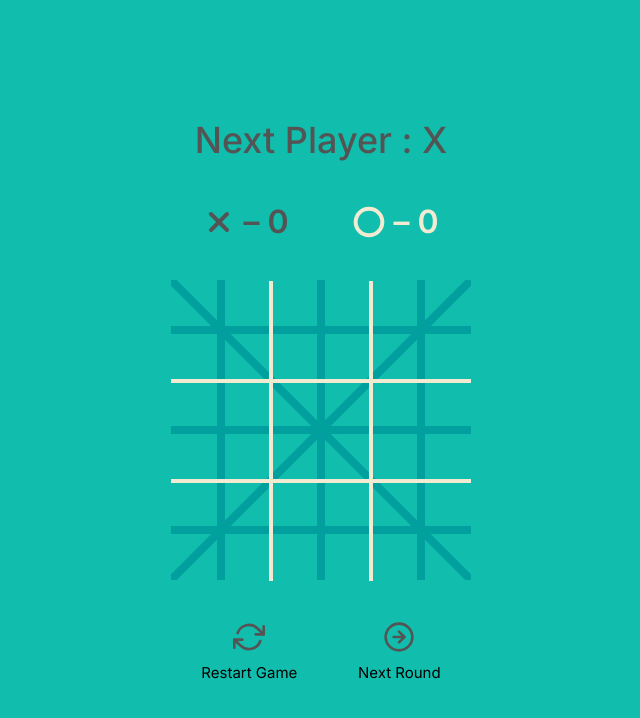
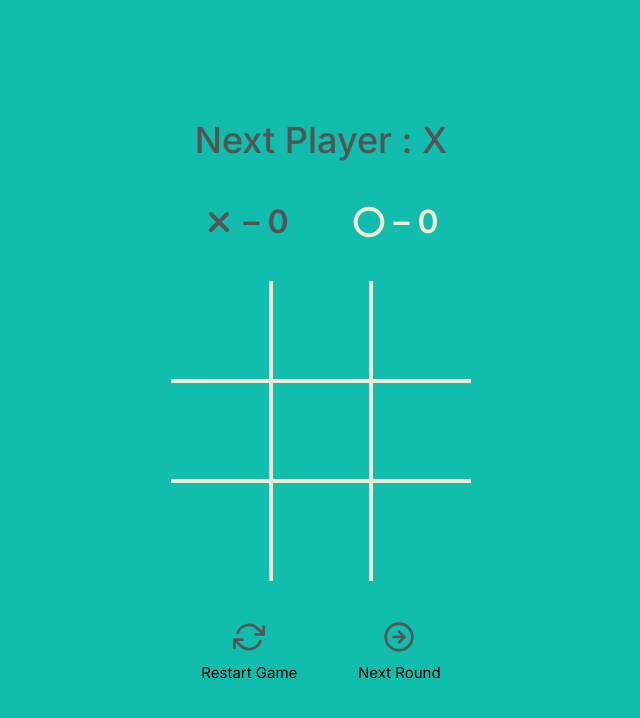
Before and after one commit to sepidsoroush/Tic-Tac-Toe, a Next.js app: page / in a window 1280 px wide. Shown: the top 718 px of the page, without its empty margins (319-959 px from the left). Built offline with nearby package versions, Linux system fonts and the light colour scheme.

Commit message:
make visible winner line after each win

```diff
--- a/src/components/Game.js
+++ b/src/components/Game.js
@@ -74,10 +74,12 @@ const Game = ()=>{
         setSquares(emptyBoard);
         setXIsNext(true);
         setScores({xScores : 0 , oScores : 0});
+        winnerLine = null;
     }
     const handleNext = ()=>{
         setSquares(emptyBoard);
         setXIsNext(false);
+        winnerLine = null;
     }
 
     return(
--- a/src/components/WinnerLine.js
+++ b/src/components/WinnerLine.js
@@ -1,17 +1,18 @@
 import styles from '@/styles/Lines.module.css'
 
 const WinnerLine = (props) => {
+    console.log(props.value , typeof(props.value))
     return(
     <div className={styles.container}>
         <svg height='300' width='300' className={styles.svg}>
-            <line x1="0" y1="50" x2="100%" y2="50" fill="#01a09e" strokeWidth="8px" stroke="#01a09e" id="h1"></line>
-            <line x1="0" y1="50%" x2="100%" y2="50%" fill="#01a09e" strokeWidth="8px" stroke="#01a09e" id="h2"></line>
-            <line x1="0" y1="250" x2="100%" y2="250" fill="#01a09e" strokeWidth="8px" stroke="#01a09e" id="h3"></line>
-            <line x1="50" y1="0" x2="50" y2="100%" fill="#01a09e" strokeWidth="8px" stroke="#01a09e" id="v1"></line>
-            <line x1="50%" y1="0" x2="50%" y2="100%" fill="#01a09e" strokeWidth="8px" stroke="#01a09e" id="v2"></line>
-            <line x1="250" y1="0" x2="250" y2="100%" fill="#01a09e" strokeWidth="8px" stroke="#01a09e" id="v3"></line>
-            <line x1="0" y1="0" x2="100%" y2="100%" fill="#01a09e" strokeWidth="8px" stroke="#01a09e" id="o1"></line>
-            <line x1="0" y1="100%" x2="100%" y2="0" fill="#01a09e" strokeWidth="8px" stroke="#01a09e" id="o2" ></line>
+            <line x1="0" y1="50" x2="100%" y2="50" fill="#01a09e" strokeWidth="8px" stroke="#01a09e" className={props.value === 0 ? styles.active : styles.line}></line>
+            <line x1="0" y1="50%" x2="100%" y2="50%" fill="#01a09e" strokeWidth="8px" stroke="#01a09e" className={props.value === 1 ? styles.active : styles.line}></line>
+            <line x1="0" y1="250" x2="100%" y2="250" fill="#01a09e" strokeWidth="8px" stroke="#01a09e" className={props.value === 2 ? styles.active : styles.line}></line>
+            <line x1="50" y1="0" x2="50" y2="100%" fill="#01a09e" strokeWidth="8px" stroke="#01a09e" className={props.value === 3 ? styles.active : styles.line}></line>
+            <line x1="50%" y1="0" x2="50%" y2="100%" fill="#01a09e" strokeWidth="8px" stroke="#01a09e" className={props.value === 4 ? styles.active : styles.line}></line>
+            <line x1="250" y1="0" x2="250" y2="100%" fill="#01a09e" strokeWidth="8px" stroke="#01a09e" className={props.value === 5 ? styles.active : styles.line}></line>
+            <line x1="0" y1="0" x2="100%" y2="100%" fill="#01a09e" strokeWidth="8px" stroke="#01a09e" className={props.value === 6 ? styles.active : styles.line}></line>
+            <line x1="0" y1="100%" x2="100%" y2="0" fill="#01a09e" strokeWidth="8px" stroke="#01a09e" className={props.value === 7 ? styles.active : styles.line} ></line>
         </svg>
     </div>
     )
--- a/src/styles/Lines.module.css
+++ b/src/styles/Lines.module.css
@@ -3,3 +3,10 @@
     padding-top: 15px;
     z-index: 1;
 }
+.line{
+    visibility: hidden;
+}
+.active{
+    visibility: visible;
+    z-index: 10;
+}
```
